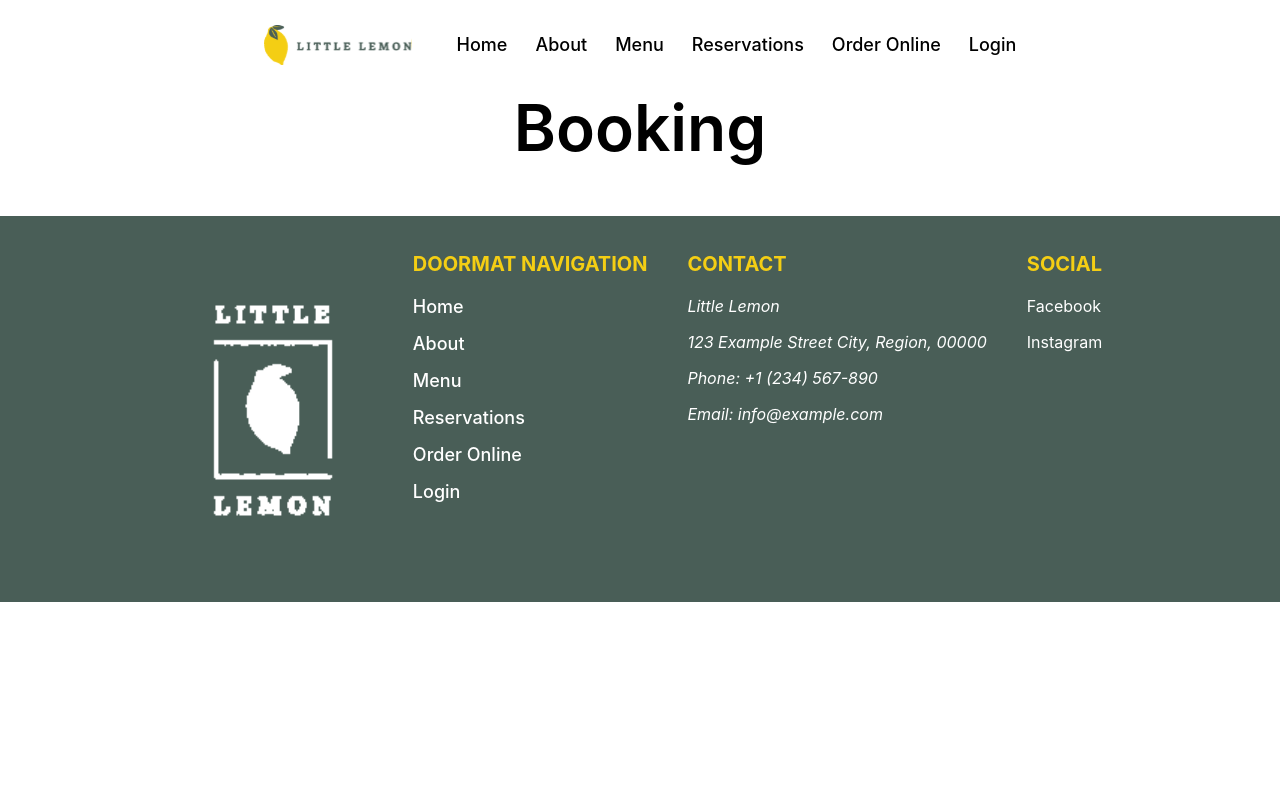
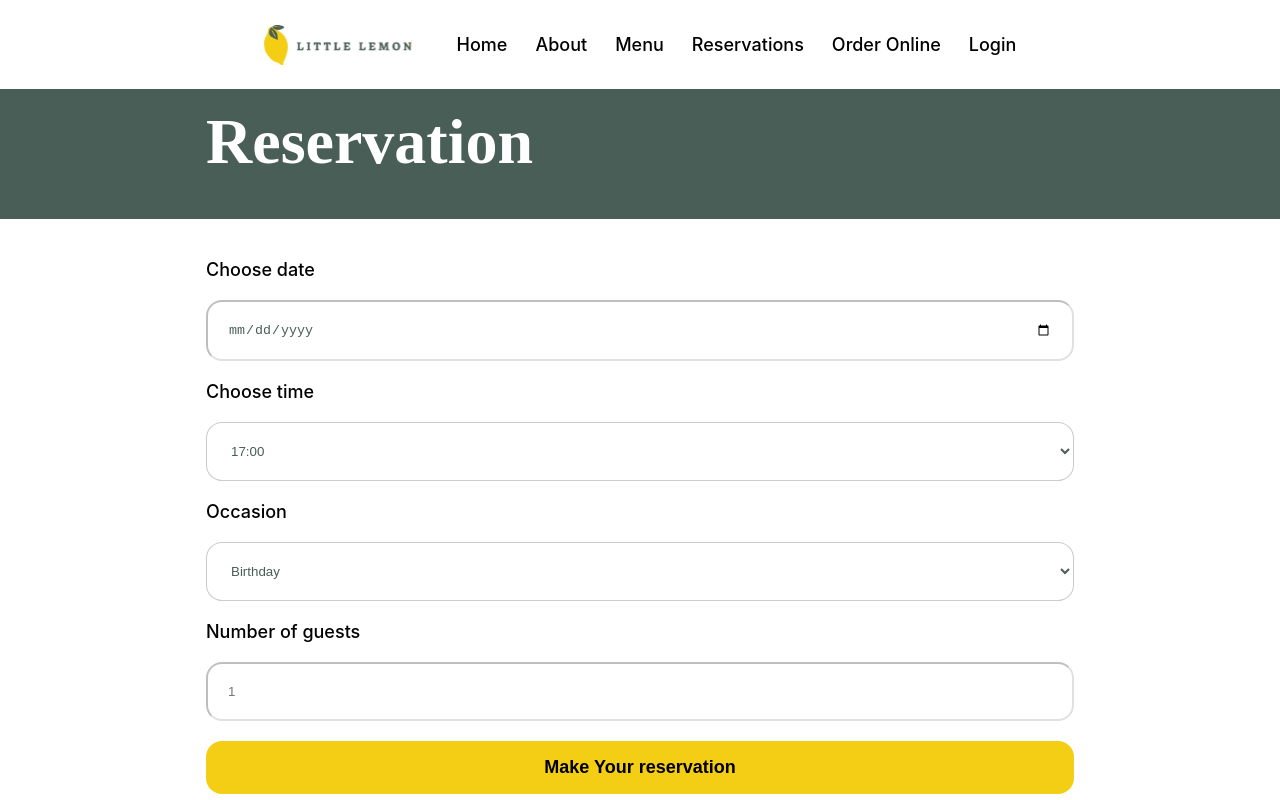
Before and after one commit to El-Ahmed/little-lemon, a React (Create React App) app: page /booking in a window 1280 px wide. Shown: the top 800 px of the page. Built offline with nearby package versions, Linux system fonts and the light colour scheme.

Commit message:
add booking page

```diff
--- a/src/App.css
+++ b/src/App.css
@@ -110,8 +110,9 @@ section {
     justify-content: space-between;
     width: 100%;
     position: relative;
+    margin-bottom: 24px;
+    box-sizing: border-box;
   }
-
 }
 
 .hero-section {
@@ -159,6 +160,8 @@ img {
   padding-inline: 24px;
   display: inline-block;
   height: fit-content;
+  border: none;
+  cursor: pointer;
 }
 
 
@@ -269,3 +272,33 @@ p {
     top: 100px;
   }
 }
+
+label {
+  font-size: 18px;
+  font-weight: 500;
+}
+
+input,
+select {
+  border-radius: 16px;
+  color: #495E57;
+  padding: 20px;
+  border-color: rgba(51, 51, 51, 0.25);
+  background-color: white;
+}
+
+form {
+  width: 100%;
+  display: grid;
+  gap: 20px;
+}
+
+h1,
+h2,
+h3 {
+  font-family: serif;
+}
+
+.without-image {
+  margin-bottom: 24px;
+}
--- /dev/null
+++ b/src/components/BookingForm.js
@@ -0,0 +1,28 @@
+
+function BookingForm() {
+    return (
+        <form >
+            <label for="res-date">Choose date</label>
+            <input type="date" id="res-date" />
+            <label for="res-time">Choose time</label>
+            <select id="res-time ">
+                <option>17:00</option>
+                <option>18:00</option>
+                <option>19:00</option>
+                <option>20:00</option>
+                <option>21:00</option>
+                <option>22:00</option>
+            </select>
+            <label for="occasion">Occasion</label>
+            <select id="occasion">
+                <option>Birthday</option>
+                <option>Anniversary</option>
+            </select>
+            <label for="guests">Number of guests</label>
+            <input type="number" placeholder="1" min="1" max="10" id="guests" />
+            <input type="submit" className="button" value="Make Your reservation" />
+        </form>
+    )
+}
+
+export default BookingForm;
--- a/src/pages/BookingPage.js
+++ b/src/pages/BookingPage.js
@@ -1,9 +1,19 @@
+import BookingForm from "../components/BookingForm";
 
 function BookingPage() {
     return (
-        <section>
-            <h1>Booking</h1>
-        </section>
+        <>
+            <section className="hero-section without-image">
+                <div>
+                    <h1>Reservation</h1>
+                </div>
+            </section>
+            <section>
+                <div>
+                    <BookingForm />
+                </div>
+            </section>
+        </>
     );
 }
 
```
Also changed, not shown: src/index.css (line endings or trailing spaces).
